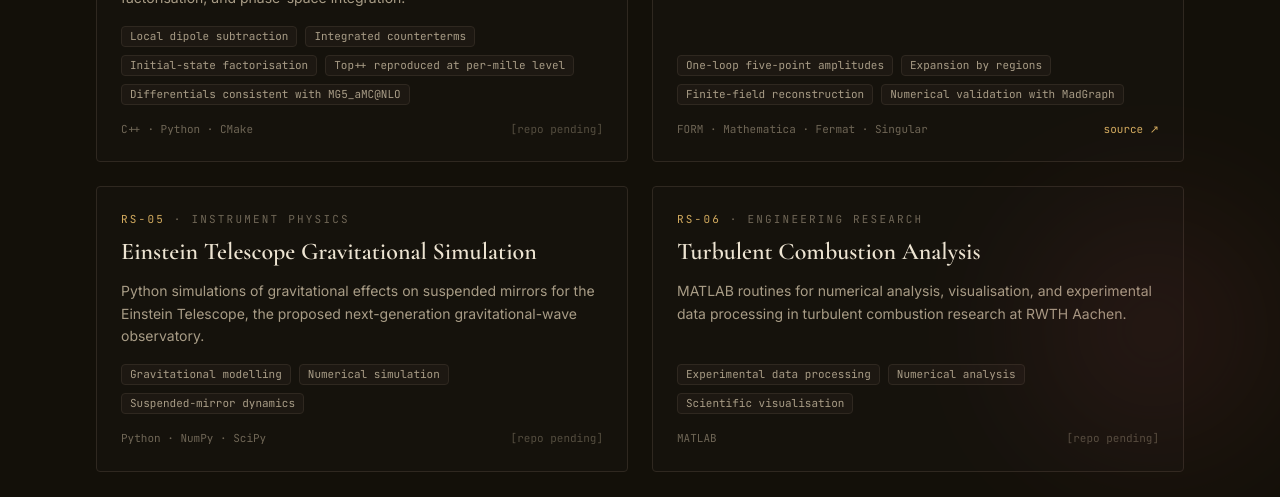
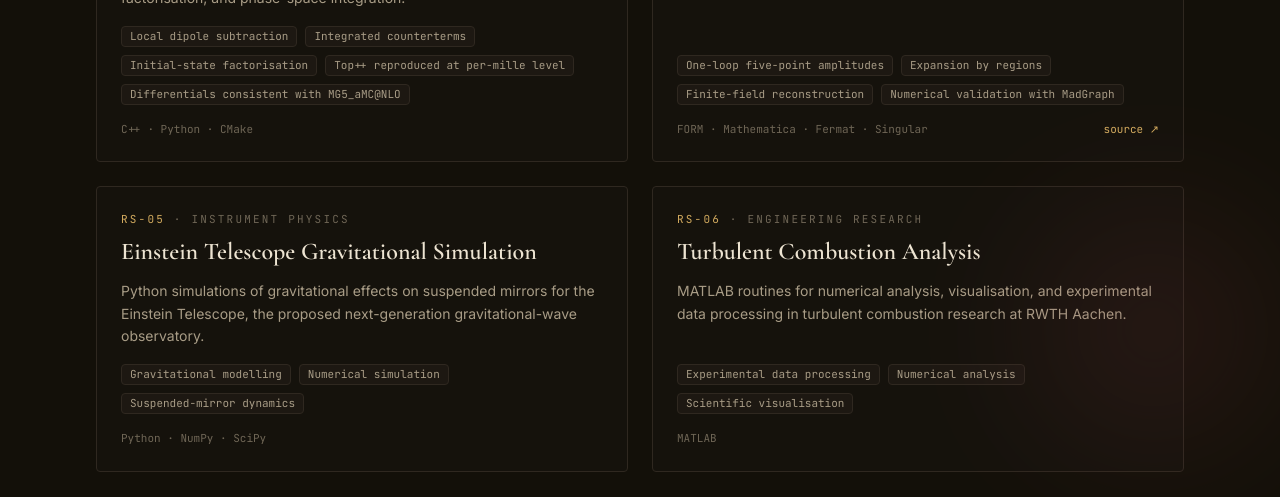
Before and after one commit to mahdihoumanii/myportfolio, a React (Vite) app: page / in a window 1280 px wide. Shown: the part 7980-8477 px from the top of the page. Built offline with nearby package versions, Linux system fonts and the light colour scheme; a web font is replaced by a local one.

Commit message:
Add physics games and polish Feynman strip visuals

```diff
--- a/src/components/CompactCard.tsx
+++ b/src/components/CompactCard.tsx
@@ -13,6 +13,7 @@ export default function CompactCard({
   serial: string
 }) {
   const reduce = useReducedMotion()
+
   return (
     <motion.article
       initial={reduce ? false : { opacity: 0, y: 24 }}
@@ -26,24 +27,37 @@ export default function CompactCard({
           <FigureSlot figure={project.figure} />
         </div>
       )}
+
       <p className="font-mono text-[11px] tracking-[0.2em] text-faint uppercase">
         <span className="text-accent">{serial}</span> · {project.domain}
       </p>
-      <h3 className="mt-2 font-serif text-xl font-semibold text-fg sm:text-2xl">{project.title}</h3>
-      <p className="mt-3 flex-1 text-sm leading-relaxed text-muted">{project.summary}</p>
+
+      <h3 className="mt-2 font-serif text-xl font-semibold text-fg sm:text-2xl">
+        {project.title}
+      </h3>
+
+      <p className="mt-3 flex-1 text-sm leading-relaxed text-muted">
+        {project.summary}
+      </p>
+
       <div className="mt-4 flex flex-wrap gap-2">
         {project.points.map((pt) => (
           <Tag key={pt}>{pt}</Tag>
         ))}
       </div>
+
       <div className="mt-4 flex items-center justify-between gap-3 font-mono text-[11px] text-faint">
         <span>{project.stack.join(' · ')}</span>
-        {project.github ? (
-          <a href={project.github} target="_blank" rel="noreferrer" className="text-accent hover:underline">
+
+        {project.github && (
+          <a
+            href={project.github}
+            target="_blank"
+            rel="noreferrer"
+            className="text-accent hover:underline"
+          >
             source ↗
           </a>
-        ) : (
-          <span className="whitespace-nowrap text-faint/70">[repo pending]</span>
         )}
       </div>
     </motion.article>
```
